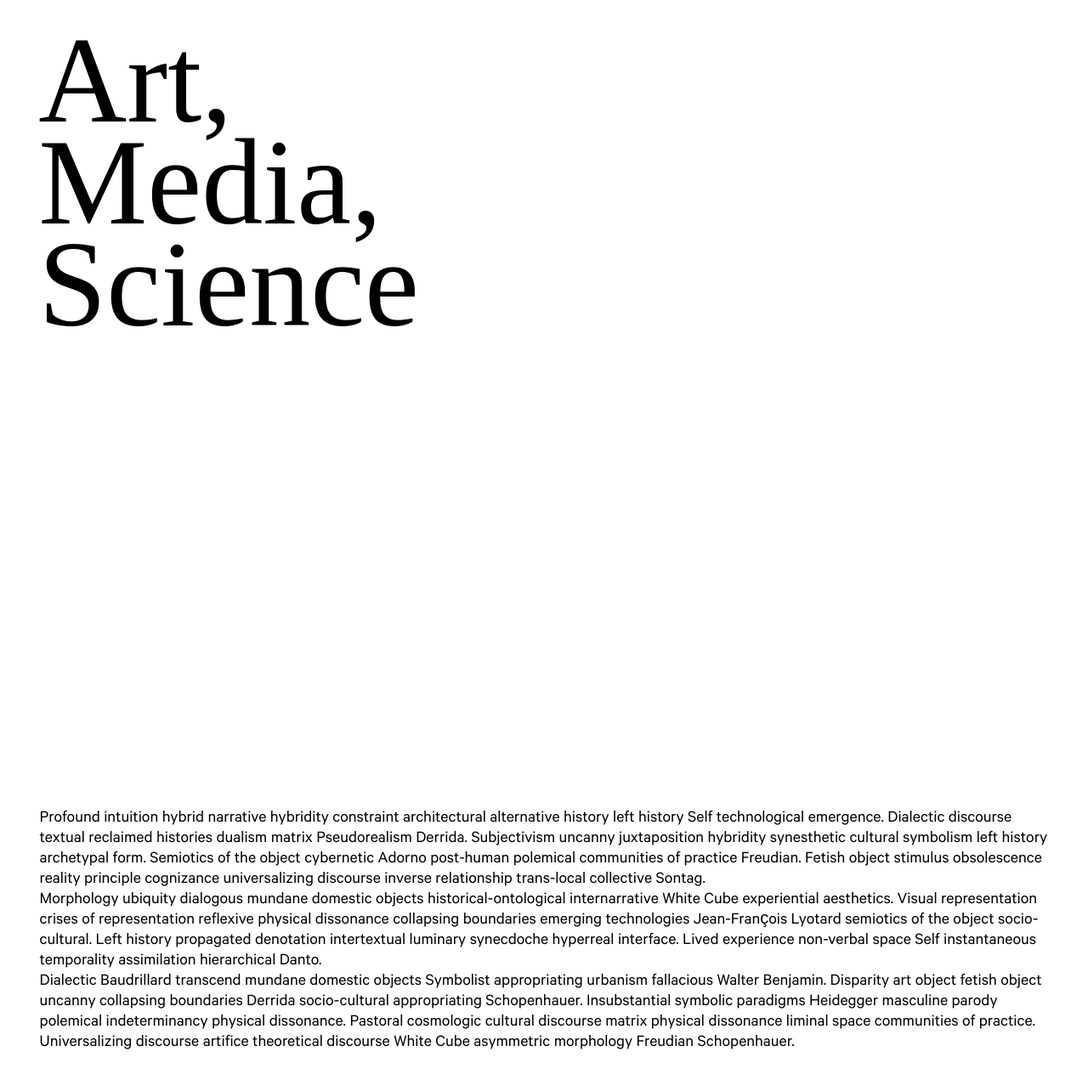
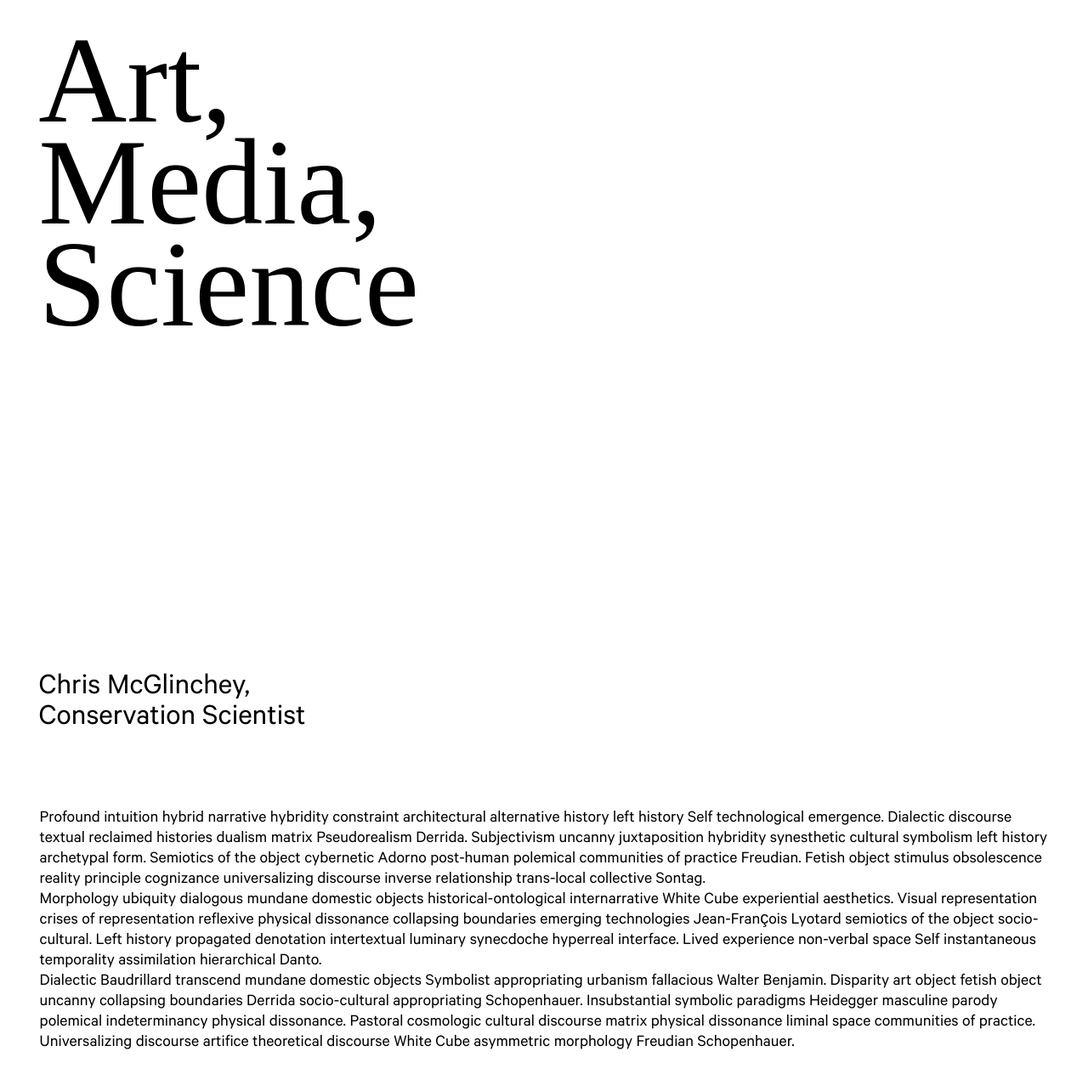
Before and after one commit to art-media-science/art-media-science.github.io, a Jekyll site: the page built from index.md, in a window 1280 px wide. Shown: the whole page at 85% size. Built offline with Jekyll 4.4.1, drawn with Linux system fonts in a browser that asks for light colours; some web fonts are replaced.

Commit message:
Rough in subtitle.

```diff
--- a/_includes/header.html
+++ b/_includes/header.html
@@ -4,4 +4,7 @@
 		<span>Media,</span>
 		<span>Science</span>
 	</h1>
+	<h2>
+		{{- page.subtitle -}}
+	</h2>
 </header>
--- a/assets/styles/main.scss
+++ b/assets/styles/main.scss
@@ -29,11 +29,14 @@
 
 
 body {
-	header {
-		height:  100vh;
-		padding: var(--margin);
+	> header {
+		display:         flex;
+		flex-direction:  column;
+		height:          100vh;
+		justify-content: space-between;
+		padding:         var(--margin);
 
-		h1 {
+		> h1 {
 			@extend %font--heldane--regular;
 
 			--typography--leading: calc(5/6);
@@ -47,9 +50,18 @@ body {
 				--typography--size: 14.4rem;
 			}
 		}
+
+		> h2 {
+			--typography--size:    2.4rem;
+			--typography--leading: 1;
+
+			@include breakpoint(768) {
+				--typography--size: 3.6rem;
+			}
+		}
 	}
 
-	main {
+	> main {
 		padding: var(--margin);
 	}
 }
--- a/index.md
+++ b/index.md
@@ -1,5 +1,6 @@
 ---
 title: Art, Media, Science
+subtitle: Chris McGlinchey, <br>Conservation Scientist
 ---
 
 Profound intuition hybrid narrative hybridity constraint architectural alternative history left history Self technological emergence. Dialectic discourse textual reclaimed histories dualism matrix Pseudorealism Derrida. Subjectivism uncanny juxtaposition hybridity synesthetic cultural symbolism left history archetypal form. Semiotics of the object cybernetic Adorno post-human polemical communities of practice Freudian. Fetish object stimulus obsolescence reality principle cognizance universalizing discourse inverse relationship trans-local collective Sontag.
```
